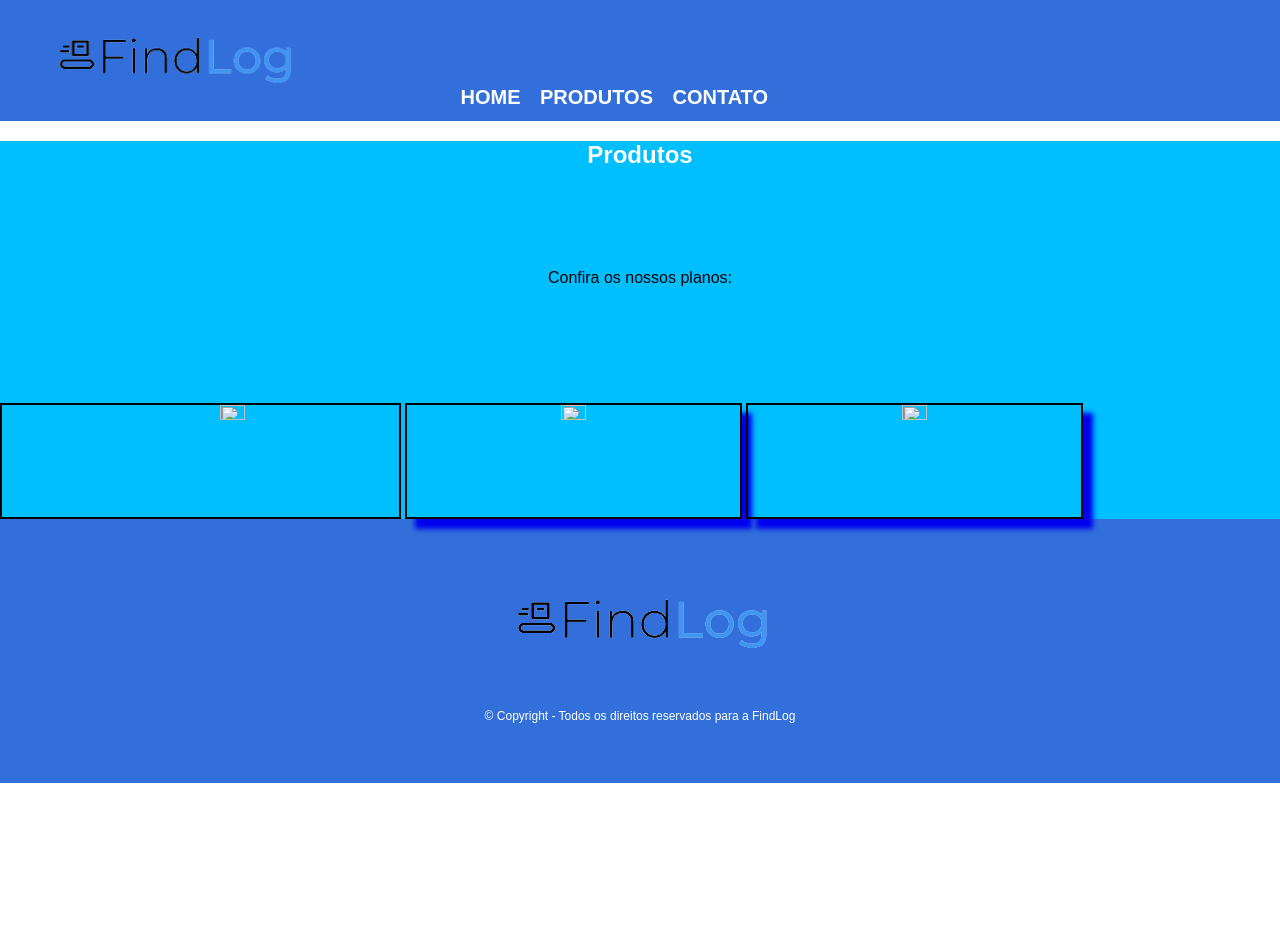
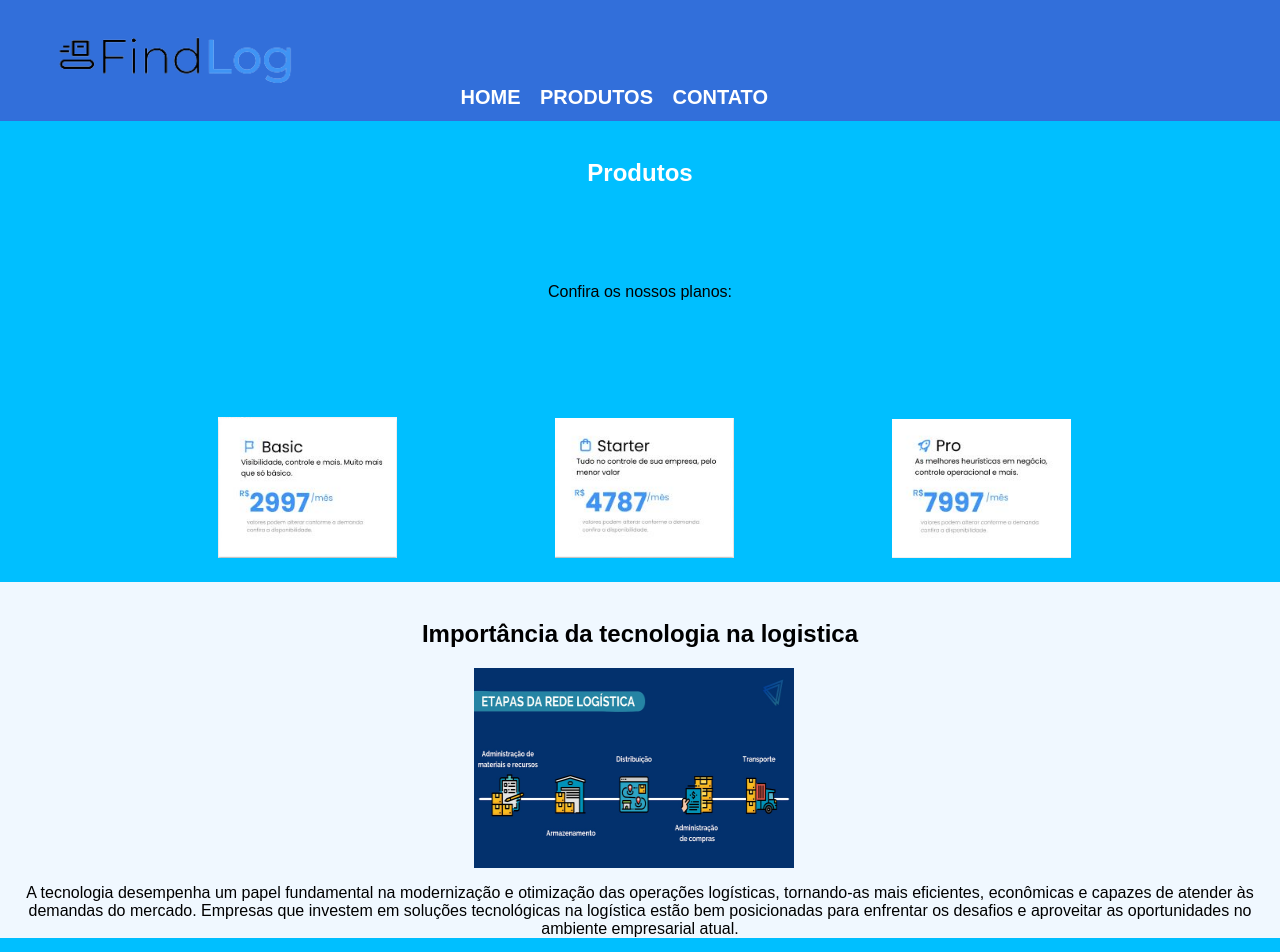
Before and after one commit to dtorress0/FindLog_Site, a plain HTML site: page produtos.html in a window 1280 px wide. Shown: the top 952 px of the page. Before the commit the page ends 800 px from the top, so only its background shows below. Drawn offline with Linux system fonts and the light colour scheme.

Commit message:
Pagina produtos
upload da pagina produtos do site FindLOg

```diff
--- a/estilo.css
+++ b/estilo.css
@@ -51,6 +51,8 @@ nav a:hover{
     width: 100%;
     height: 100%;
 }
+
+
 /*Estilização da sessão sobre a FindLog*/
 .findlog{
     width: 260px;
@@ -162,7 +164,14 @@ footer{
 
 
 /*Pagina dos Produtos*/
+.principal{
+    margin-top: 0%;
+    padding-top: 0%;
+    background-color: deepskyblue;
+}
 .produtos{
+    margin-top: 0%;
+    padding-top: 0%;
     background-color: deepskyblue;
 }
 .conteudo_produtos{
@@ -173,6 +182,8 @@ footer{
 .titulo_produtos{
     text-align: center;
     color: #FFFFFE;
+    margin: 0;
+    padding-top: 3%;
 }
 
 .paragrafo{
@@ -180,13 +191,22 @@ footer{
     text-align: center;
 }
 /*Imagens planos*/
+
 .img_basic{
     width: 14%;
     padding-left: 17%;
+    /*box-shadow: 10px 10px 5px 0px;*/
     margin-top: 20px;
-    border: solid 2px black;
+    /*border: solid 2px black;*/
+    -webkit-transition: -webkit-transform .5s ease;
+    transition: transform .5s ease;
+}
 
-}
+
+.img_basic:hover {
+    -webkit-transform: scale(1.1);
+    transform: scale(1.1);
+ }
 /*box-shadow: 10px 10px 5px 0px;
     opacity: 1;
     transition: 400ms;*/
@@ -194,20 +214,63 @@ footer{
 .img_starter{
     width: 14%;
     padding-left: 12%;
-    box-shadow: 10px 10px 5px 0px;
+    /*box-shadow: 10px 10px 5px 0px;*/
     opacity: 1;
     transition: 400ms;
     margin-top: 20px;
-    border: solid 2px black;
-    margin
+    /*border: solid 2px black;*/
+    -webkit-transition: -webkit-transform .5s ease;
+    transition: transform .5s ease;
+
 }
+
+.img_starter:hover {
+    -webkit-transform: scale(1.1);
+    transform: scale(1.1);
+ }
 
 .img_pro{
     width: 14%;
     padding-left: 12%;
-    box-shadow: 10px 10px 5px 0px;
+    /*box-shadow: 10px 10px 5px 0px;*/
     opacity: 1;
     transition: 400ms;
     margin-top: 20px;
-    border: solid 2px black;
+    /*border: solid 2px black;*/
+    -webkit-transition: -webkit-transform .5s ease;
+    transition: transform .5s ease;
 }
+
+.img_pro:hover {
+    -webkit-transform: scale(1.1);
+    transform: scale(1.1);
+ }
+
+
+ .logis{
+    background-color: aliceblue;
+ }
+
+.logistica{
+    width: 25%;
+    height: 25%;
+    padding-left: 37%;
+    margin: 0, 20;
+}
+
+.divisao{
+    background-color: deepskyblue;
+}
+
+.titulo_tec{
+    text-align: center;
+    padding-top: 3%;
+}
+
+.box{
+    text-align: center;
+}
+
+.centro{
+    text-align: center;
+}
--- a/produtos.html
+++ b/produtos.html
@@ -23,13 +23,20 @@
         <!--Produtos-->
         <section class="produtos">
             <h1 class="titulo_produtos">Produtos</h1>
-            <div estilo ="background-color: red">
+            <div class = "principal" >
+
                 <p class ="paragrafo">Confira os nossos planos:</p>
                 <a href="https://www.youtube.com/" target="_blank"><img src="assets/imagens/planoBasic.png" class="img_basic"></a>
                 <a href="https://www.youtube.com/" target="_blank"><img src="assets/imagens/planoStarter.png" class="img_starter"></a>
                 <a href="https://www.youtube.com/" target="_blank"><img src="assets/imagens/planoPro.png" class="img_pro"></a>
 
             </main>
+            <div class ="logis">
+                <h1 class="titulo_tec">Importância da tecnologia na logistica</h1>
+                <img src="assets/imagens/logistica.jpg" alt="FindLog" class="logistica">
+                <p class="box"> A tecnologia desempenha um papel fundamental na modernização e otimização das operações logísticas, tornando-as mais eficientes, econômicas e capazes de atender às demandas do mercado. Empresas que investem em soluções tecnológicas na logística estão bem posicionadas para enfrentar os desafios e aproveitar as oportunidades no ambiente empresarial atual.</p>
+                <p></p>
+             </div>
             <footer>
                 <img src="assets/imagens/findlogoriginal.png" alt="FindLog" class="logo_fotter">
                 <p class = "copyright">&copy; Copyright - Todos os direitos reservados para a FindLog</p>
```
Also changed, not shown: index.html (+3 -3 lines), assets/imagens/logistica.jpg (added), assets/imagens/planoBasic.png (added), assets/imagens/planoPro.png (added), assets/imagens/planoStarter.png (added), assets/imagens/planosFind.jpeg (added), assets/imagens/starterLogo.png (added), 1 other file.
